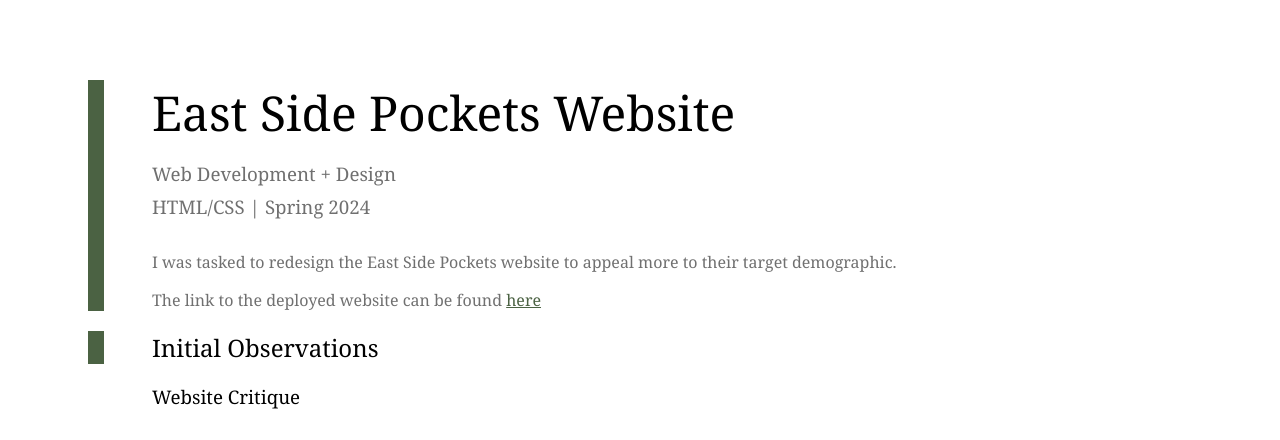
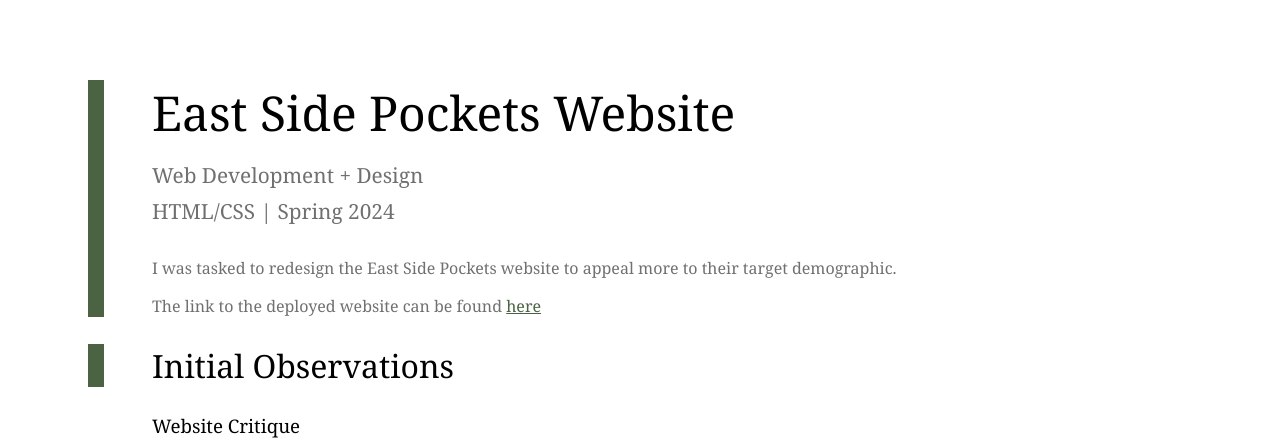
Before and after one commit to allenwang1536/east-side-pockets-narrative, a plain HTML site: page index.html in a window 1280 px wide. Shown: the top 440 px of the page. Drawn offline with Linux system fonts and the light colour scheme; grey boxes are pictures that could not be loaded.

Commit message:
update font sizes

```diff
--- a/styles.css
+++ b/styles.css
@@ -35,6 +35,7 @@ li {
         }
 
         h3 {
+            font-size: 1.3rem;
             color: #707070;
             margin: 0.5rem 0 0.5rem;
             font-weight: normal;
@@ -49,6 +50,7 @@ li {
     .section {
 
         h2 {
+            font-size: 2rem;
             padding-left: 3rem;
             border-left: 1rem solid #4B6243;
         }
```
